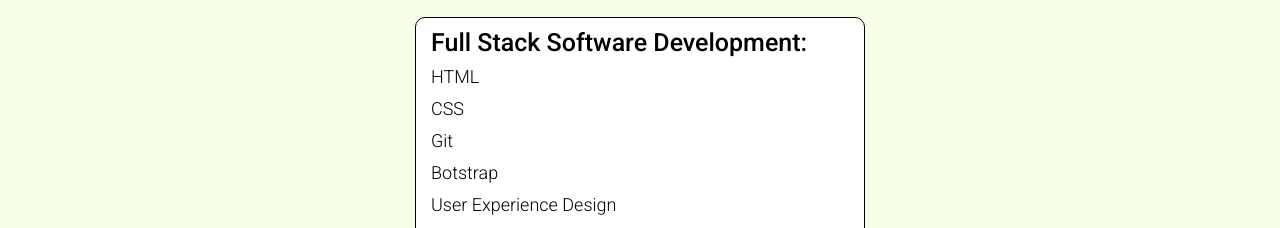
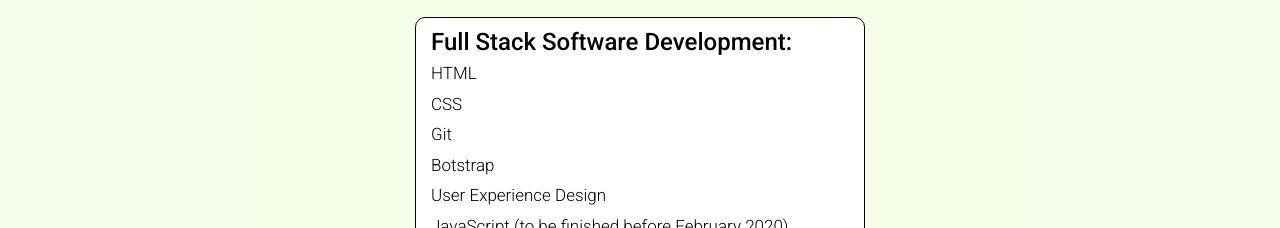
Before and after one commit to Code-Institute-Submissions/pavzel-cv-2020-01, a plain HTML site: page programming.html in a window 1280 px wide. Shown: the part 572-800 px from the top of the page. Drawn offline with nearby package versions, Linux system fonts and the light colour scheme.

Commit message:
Cleaned Work2

```diff
--- a/assets/css/style.css
+++ b/assets/css/style.css
@@ -465,7 +465,7 @@
     margin: 0;
     padding: 0;
     font-family: "Roboto", sans-serif;
-    font-size: 25px;
+    font-size: 24px;
     font-weight: 500;
     color: black;
 }
@@ -476,7 +476,7 @@
     margin-top: 5px;
     padding: 0;
     font-family: "Roboto", sans-serif;
-    font-size: 18px;
+    font-size: 17px;
     font-weight: 300;
     color: black;
 }
```
Also changed, not shown: work.html (+1 -3 lines).
